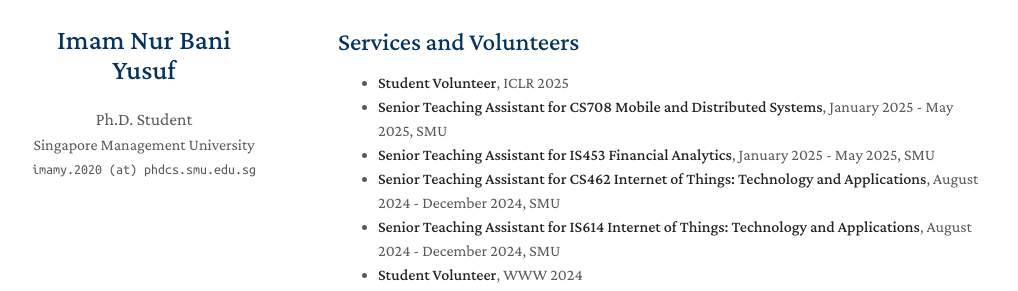
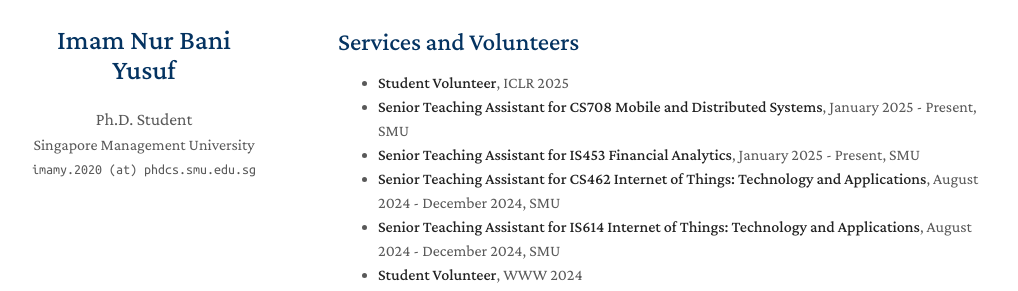
Before and after one commit to imamnurby/imamnurby.github.io, a Jekyll site: the page built from index.md, in a window 1280 px wide and 900 px high, scrolled down 2326 px. Shown: the part 162-453 px from the top of the window, without its empty margins (132-1150 px from the left). Built offline with Jekyll 4.4.1, drawn with Linux system fonts in a browser that asks for light colours; nearby versions of some CDN libraries; a style sheet for code colours, icons or effects is not loaded; our own code applies the rules of GitHub Pages for plain Markdown files.

Commit message:
fix time for teaching assistant

```diff
--- a/index.md
+++ b/index.md
@@ -22,8 +22,8 @@ My research focuses on applying language models to solve domain-specific challen
 
 ## Services and Volunteers
 * **Student Volunteer**, ICLR 2025
-* **Senior Teaching Assistant for CS708 Mobile and Distributed Systems**, January 2025 - May 2025, SMU
-* **Senior Teaching Assistant for IS453 Financial Analytics**, January 2025 - May 2025, SMU
+* **Senior Teaching Assistant for CS708 Mobile and Distributed Systems**, January 2025 - Present, SMU
+* **Senior Teaching Assistant for IS453 Financial Analytics**, January 2025 - Present, SMU
 * **Senior Teaching Assistant for CS462 Internet of Things: Technology and Applications**, August 2024 - December 2024, SMU
 * **Senior Teaching Assistant for IS614 Internet of Things: Technology and Applications**, August 2024 - December 2024, SMU
 * **Student Volunteer**, WWW 2024
```
